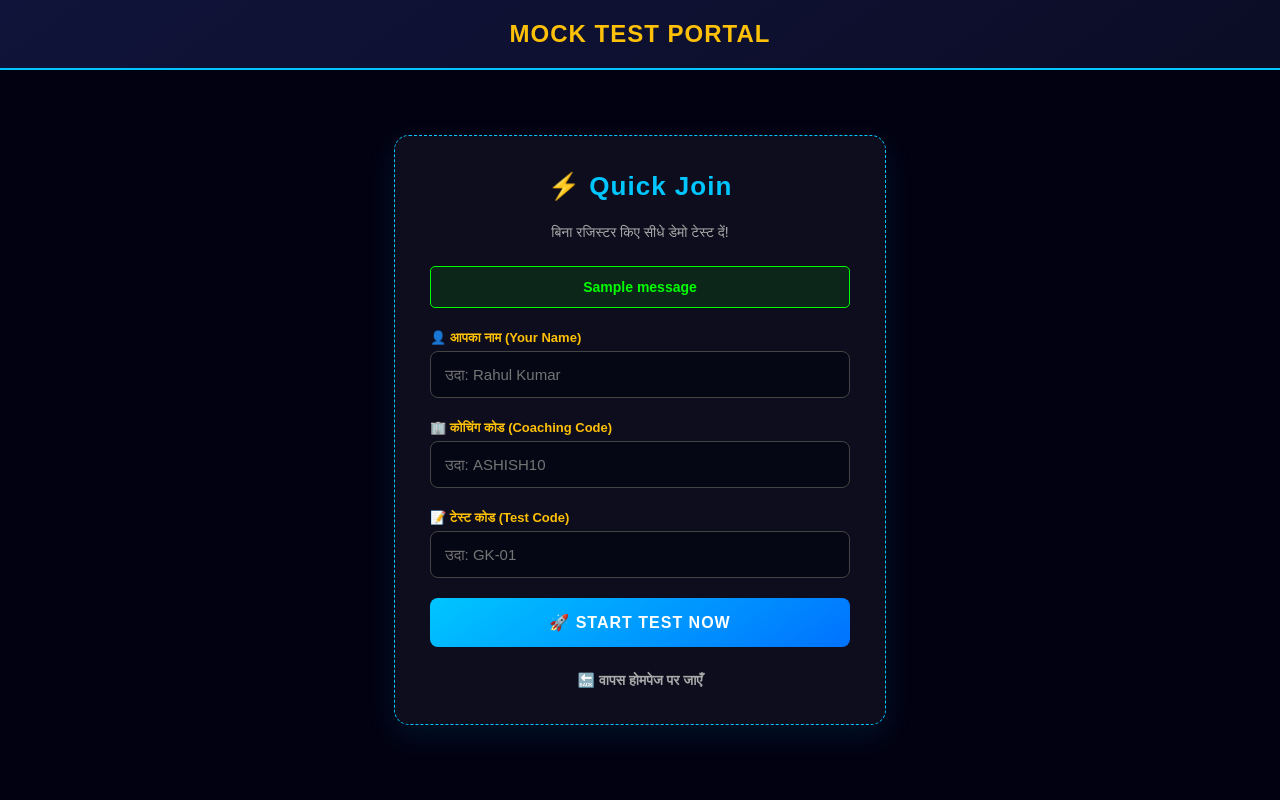
After one commit to as4015231-star/MockTestPortal, a Django app: page /quick-join/ in a window 1280 px wide. The commit adds this page. Run offline with Django 5.2, Linux system fonts and the light colour scheme; tables that the repository leaves empty hold one stand-in row (values such as "Sample post"); one stand-in notice (Sample message) is shown.

```diff
--- /dev/null
+++ b/portal/templates/portal/quick_join.html
@@ -0,0 +1,68 @@
+<!DOCTYPE html>
+<html lang="en">
+<head>
+    <meta charset="UTF-8">
+    <meta name="viewport" content="width=device-width, initial-scale=1.0, maximum-scale=1.0, user-scalable=no">
+    <title>Quick Join - Mock Test Portal</title>
+    <style>
+        body { background-color: #020111; color: white; font-family: 'Arial', sans-serif; margin: 0; padding: 0; }
+        .header { background: linear-gradient(145deg, #10143a, #0b0d26); padding: 20px; text-align: center; border-bottom: 2px solid #00c6ff; }
+        .header h1 { color: #ffc107; margin: 0; font-size: 24px; text-transform: uppercase; letter-spacing: 1px; }
+
+        .container { padding: 40px 20px; display: flex; justify-content: center; align-items: center; min-height: 80vh; }
+        .quick-join-box { background: rgba(255, 255, 255, 0.05); padding: 35px; border-radius: 15px; border: 1px dashed #00c6ff; width: 100%; max-width: 420px; box-shadow: 0 10px 30px rgba(0, 198, 255, 0.1); }
+
+        .test-input { width: 100%; padding: 14px; margin-top: 5px; border-radius: 8px; border: 1px solid #444; background: #050714; color: white; font-size: 15px; box-sizing: border-box; outline: none; margin-bottom: 20px; transition: 0.3s; }
+        .test-input:focus { border-color: #00c6ff; box-shadow: 0 0 10px rgba(0, 198, 255, 0.5); background: #0a0d20; }
+
+        .start-btn { width: 100%; padding: 15px; background: linear-gradient(145deg, #00c6ff, #0072ff); color: white; font-weight: bold; font-size: 16px; border: none; border-radius: 8px; cursor: pointer; transition: 0.3s; text-transform: uppercase; letter-spacing: 1px; }
+        .start-btn:hover { box-shadow: 0 0 15px rgba(0, 198, 255, 0.6); transform: translateY(-2px); }
+
+        /* 🚀 NAYA: Success और Error मैसेज के लिए अलग-अलग डिज़ाइन */
+        .msg-box { padding: 12px; border-radius: 5px; margin-bottom: 20px; font-size: 14px; text-align: center; font-weight: bold; }
+        .msg-error { color: #ff4c4c; background: rgba(255, 76, 76, 0.1); border: 1px solid #ff4c4c; }
+        .msg-success { color: #00ff00; background: rgba(0, 255, 0, 0.1); border: 1px solid #00ff00; }
+
+        .back-link { display: inline-block; width: 100%; text-align: center; margin-top: 25px; color: #aaa; text-decoration: none; font-size: 14px; transition: 0.3s; font-weight: bold; }
+        .back-link:hover { color: #ffc107; transform: scale(1.05); }
+    </style>
+</head>
+<body>
+    <div class="header">
+        <h1>Mock Test Portal</h1>
+    </div>
+
+    <div class="container">
+        <div class="quick-join-box">
+            <h2 style="color: #00c6ff; margin-top: 0; text-align: center; font-size: 26px; letter-spacing: 1px;">⚡ Quick Join</h2>
+            <p style="color: #aaa; font-size: 14px; margin-bottom: 25px; text-align: center;">बिना रजिस्टर किए सीधे डेमो टेस्ट दें!</p>
+
+            {% if messages %}
+                {% for message in messages %}
+                    <!-- 🚀 डायनामिक मैसेज क्लास (हरा या लाल) -->
+                    <div class="msg-box {% if message.tags == 'success' %}msg-success{% else %}msg-error{% endif %}">
+                        {{ message }}
+                    </div>
+                {% endfor %}
+            {% endif %}
+
+            <form action="{% url 'quick_join_test' %}" method="POST">
+                {% csrf_token %}
+
+                <label style="color: #ffc107; font-size: 13px; font-weight: bold;">👤 आपका नाम (Your Name)</label>
+                <input type="text" name="student_name" required placeholder="उदा: Rahul Kumar" class="test-input">
+
+                <label style="color: #ffc107; font-size: 13px; font-weight: bold;">🏢 कोचिंग कोड (Coaching Code)</label>
+                <input type="text" name="coaching_code" required placeholder="उदा: ASHISH10" class="test-input" style="text-transform: uppercase;">
+
+                <label style="color: #ffc107; font-size: 13px; font-weight: bold;">📝 टेस्ट कोड (Test Code)</label>
+                <input type="text" name="test_code" required placeholder="उदा: GK-01" class="test-input" style="text-transform: uppercase;">
+
+                <button type="submit" class="start-btn">🚀 Start Test Now</button>
+            </form>
+
+            <a href="{% url 'home' %}" class="back-link">🔙 वापस होमपेज पर जाएँ</a>
+        </div>
+    </div>
+</body>
+</html>
--- a/portal/urls.py
+++ b/portal/urls.py
@@ -3,6 +3,7 @@ from . import views
 
 urlpatterns = [
     path('', views.home, name='home'),
+    path('quick-join/', views.quick_join_test, name='quick_join_test'),
     path('signup/', views.signup_view, name='signup'),
     path('verify-otp/', views.verify_otp_view, name='verify_otp'),
     path('login/', views.login_view, name='login'),
--- a/portal/views.py
+++ b/portal/views.py
@@ -32,20 +32,84 @@ razorpay_client = razorpay.Client(auth=(settings.RAZORPAY_KEY_ID, settings.RAZOR
 # ==========================================
 # 1. AUTH & HOME VIEWS
 # ==========================================
+# ==========================================
+# 1. AUTH & HOME VIEWS
+# ==========================================
 def home(request):
     if request.user.is_authenticated:
+
+        # 🚀 NAYA: Auto-Logout Logic for Demo Users
+        # अगर यूज़र का मोबाइल नंबर 'DEMO' से शुरू होता है, तो उसे चुपचाप लॉगआउट कर दें
+        if request.user.mobile_number and request.user.mobile_number.startswith('DEMO'):
+            logout(request)
+            return redirect('home')
+
+        # अगर असली एडमिन है, तो बैंक में भेजें
         if request.user.is_superuser or request.user.is_staff:
             return redirect('upload_global_bank')
+
+        # अगर असली टीचर है, तो डैशबोर्ड में भेजें
         if request.user.role == 'TEACHER':
             return redirect('teacher_dashboard')
+
+        # अगर असली स्टूडेंट है, तो उसका डैशबोर्ड दिखाएं
         if request.user.role == 'STUDENT':
             try:
                 student = request.user.student_profile
                 return render(request, 'portal/home.html', {'has_plan': student.has_active_plan()})
             except StudentProfile.DoesNotExist:
                 pass
+
     return render(request, 'portal/home.html', {})
 
+# ==========================================
+# 🚀 NAYA: QUICK JOIN / DEMO TEST LOGIC
+# ==========================================
+# ==========================================
+# 🚀 QUICK JOIN / DEMO TEST LOGIC
+# ==========================================
+def quick_join_test(request):
+    if request.method == 'POST':
+        student_name = request.POST.get('student_name', '').strip()
+        coaching_code = request.POST.get('coaching_code', '').strip()
+        test_code = request.POST.get('test_code', '').strip().upper()
+
+        try:
+            teacher = TeacherProfile.objects.get(coaching_code=coaching_code)
+        except TeacherProfile.DoesNotExist:
+            messages.error(request, '❌ गलत कोचिंग कोड! कृपया सही कोड दर्ज करें।')
+            return redirect('quick_join_test')  # 🚀 NAYA: वापस इसी पेज पर भेजें
+
+        if not teacher.is_demo_active():
+            messages.error(request,
+                           '⏳ इस कोचिंग का फ्री डेमो पीरियड समाप्त हो गया है। कृपया अपने मोबाइल नंबर से रजिस्टर करके टेस्ट दें।')
+            return redirect('home')
+
+        try:
+            test = MockTest.objects.get(test_code=test_code, teacher=teacher, status='PUBLISHED')
+        except MockTest.DoesNotExist:
+            messages.error(request, '❌ गलत टेस्ट कोड या यह टेस्ट अभी लाइव नहीं है!')
+            return redirect('quick_join_test')  # 🚀 NAYA: वापस इसी पेज पर भेजें
+
+        guest_mobile = f"DEMO{random.randint(100000, 999999)}"
+        guest_email = f"demo_{guest_mobile}@quickjoin.com"
+
+        user = CustomUser.objects.create_user(
+            mobile_number=guest_mobile, email=guest_email, password='guestpassword123',
+            full_name=student_name, role='STUDENT'
+        )
+
+        StudentProfile.objects.create(user=user, enrolled_coaching=teacher, display_name=f"{student_name} (Demo)")
+
+        login(request, user)
+        user.last_session_key = request.session.session_key
+        user.save()
+
+        messages.success(request, f'🎉 स्वागत है {student_name}! आपका फ्री डेमो टेस्ट शुरू हो रहा है।')
+        return redirect('test_instructions', test_id=test.id)
+
+    # 🚀 NAYA: अगर POST नहीं है (यानी यूजर ने बटन पर क्लिक किया है), तो यह नया पेज खोलें
+    return render(request, 'portal/quick_join.html')
 
 def signup_view(request):
     if request.method == 'POST':
```
Also changed, not shown: portal/models.py (+14 -0 lines), portal/templates/portal/home.html (+44 -110 lines), portal/templates/portal/login.html (+24 -7 lines), db.sqlite3, portal/migrations/0002_alter_chaptercategory_options_and_more.py (added).
